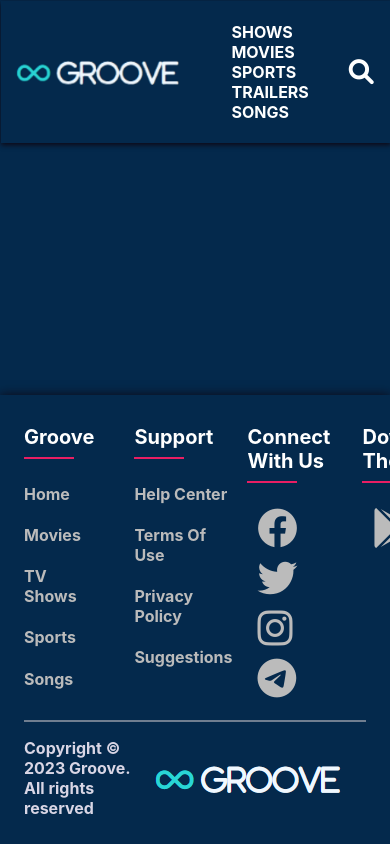
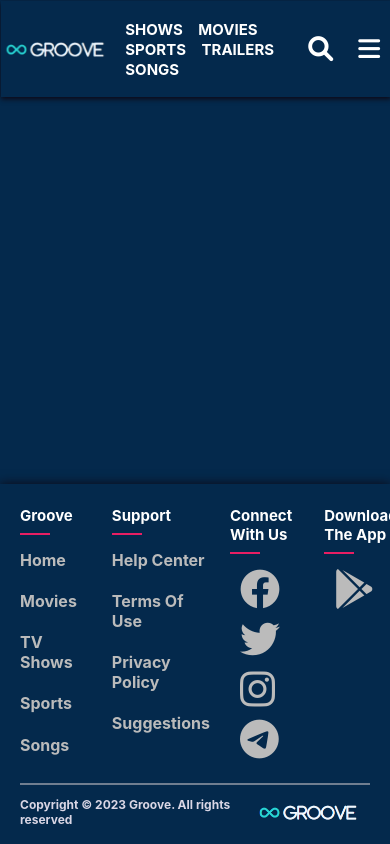
Before and after one commit to Naval1704/Groove_Website, a plain HTML site: page index.html in a window 390 px wide. Drawn offline with Linux system fonts and the light colour scheme.

Commit message:
Update Groove.css
I have changed the CSS code to make the website responsive....

```diff
--- a/Groove.css
+++ b/Groove.css
@@ -187,3 +187,143 @@
     color: #D9D6E5;
     font-weight: bold;
 }
+
+@media screen and (max-width: 600px){
+
+    .header-container {
+        display: flex ;
+        flex-direction: row;
+        justify-content: flex-start;
+        align-items: center;
+        user-select: none;
+        padding: 0 1px;
+        max-width: 600px;
+        z-index: 2;
+        position: fixed;
+        top: 0;
+        opacity: 1;
+        box-shadow: 0px 2px 5px #0e0814;
+    }
+
+    .header-container .groove-logo {
+        display: flex;
+        height: 30px;
+        margin-left: 1px;
+    }
+
+    a {
+        color: white;
+        text-decoration: none;
+    }
+
+    .header-container .header-tabs {
+        justify-content: space-between;
+        align-items: flex-start;
+        padding: 2px;
+    }
+
+    .header-container .header-tabs a {
+        margin-right: 10px;
+        margin-left: 10px;
+        margin: 1px;
+        font-size: 15px;
+        font-weight: bold;
+        text-transform: uppercase;
+    }
+
+    .header-container .search-button {
+        display: flex;
+        margin-right: 20px;
+        margin-left: 1px;
+        size: 1px;
+    }
+
+    .header-container .profileButton {
+        display: flex;
+        margin-right: 10px;
+        margin-left: 5px;
+    }
+
+    footer{
+        display: block;
+    }
+    .footer {
+        box-shadow: 0px 0px 10px #0e0814;
+        margin: auto;
+        max-width: 600px;
+        justify-content: flex-start;
+        flex-direction: column;
+        position: fixed;
+        bottom: 0;
+        left: 0;
+        right: 0;
+        z-index: 2;
+        user-select: none;
+    }
+
+    .footer h3 {
+        color: #ffffff;
+        font-weight: bold;
+        font-size: 15px;
+        text-transform: capitalize;
+        margin-bottom: 25px;
+        position: relative;
+    }
+
+    .footer h3::before{
+        content: '';
+        position: absolute;
+        left:0;
+        bottom: -10px;
+        background-color: #e91e63;
+        height: 2px;
+        box-sizing: border-box;
+        width: 30px;
+    }
+
+    .footer .Upperfooter {
+        display: flex;
+        flex-direction: row ;
+        -webkit-box-pack: justify;
+        justify-content: space-between;
+        margin-top: 7px ;
+        margin-left: 20px;
+        margin-right: 20px;
+        margin-bottom: 5px;
+        gap: 20px;
+    }
+    .footer .Upperfooter .LeftSection {
+        display: flex;
+        flex-direction: row;
+        gap: 35px;
+    }
+
+    .footer .Upperfooter .rightSection {
+        display: flex;
+        flex-direction: row;
+        gap: 32px;
+    }
+
+    .footer .BottomFooter {
+        margin-top: 7px ;
+        margin-left: 20px;
+        margin-right: 20px;
+        margin-bottom: 5px;
+        display: flex;
+        flex-direction: row;
+        text-align: start;
+        align-items: center;
+        justify-content: space-between;
+        border-top-width: 2px;
+        border-top-style: solid;
+        border-top-color: rgba(228, 218, 218, 0.484);
+    }
+    .footer .BottomFooter p {
+        color: #D9D6E5;
+        font-weight: bold;
+        font-size: 12px;
+    }
+    .footer .BottomFooter img {
+        height: 30px;
+    }
+}
```
